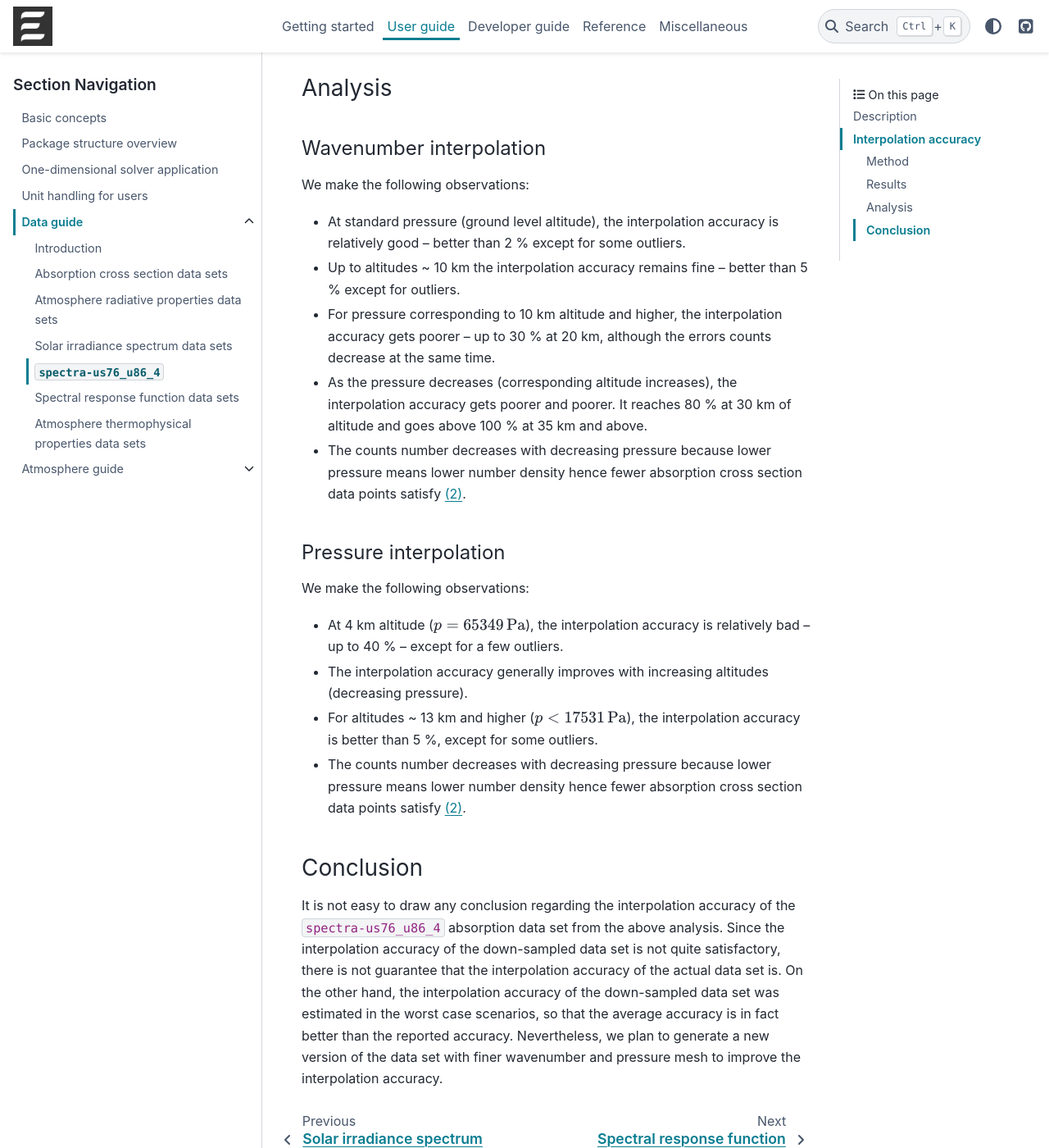
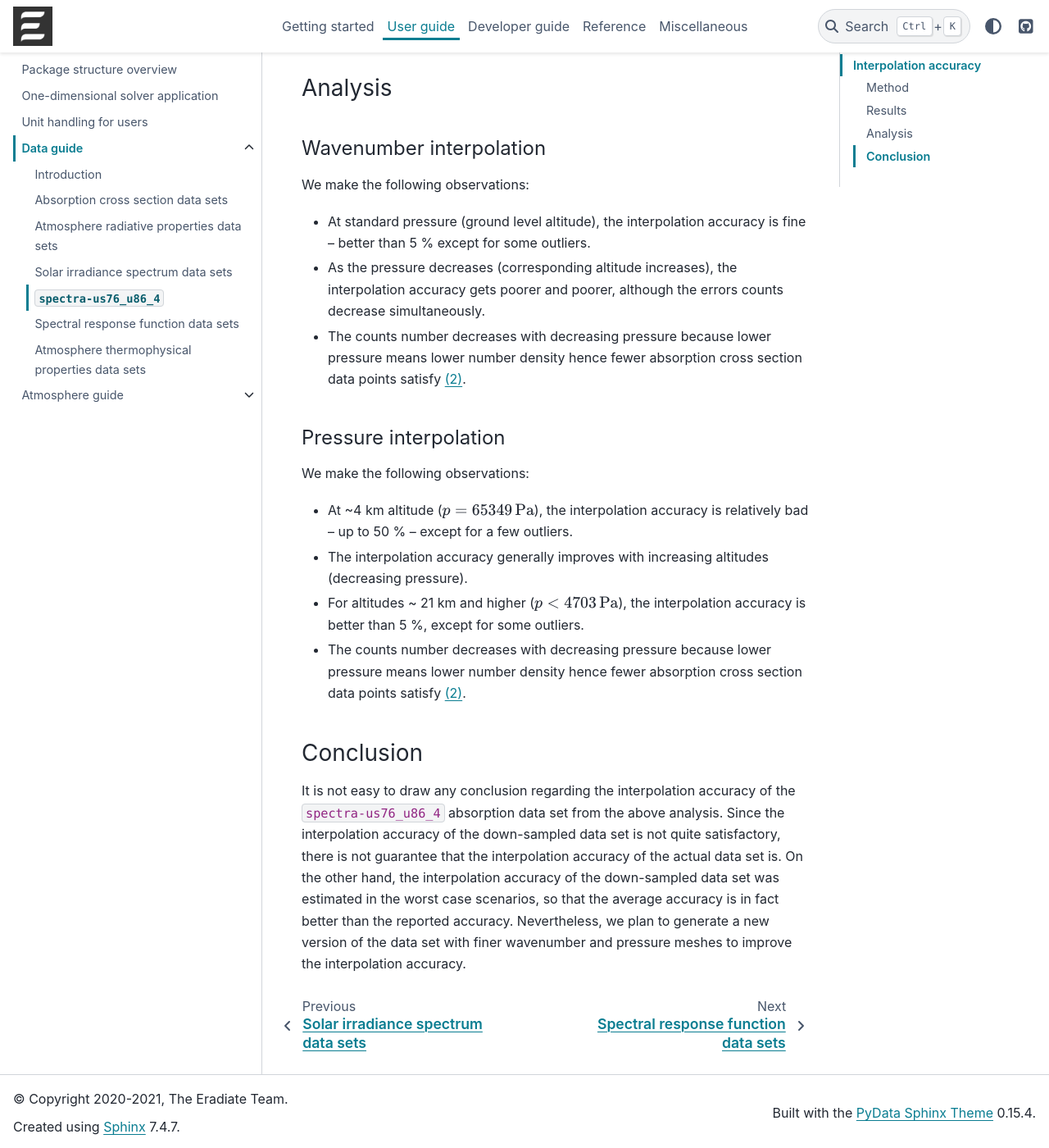
Before and after one commit to eradiate/eradiate, a Sphinx documentation site: the page built from docs/rst/user_guide/data/spectra-us76_u86_4.rst, in a window 1280 px wide and 1400 px high, scrolled down 5913 px. Shown: the whole window at 82% size. Built offline with Sphinx 7.4.7 and the PyData theme 0.15.4, drawn with Linux system fonts in a browser that asks for light colours; pages that are not in the unit, such as notebooks, are missing from menus; cross-references to code outside the pages are shown as plain code; some of the changed text lies outside the part shown.

Commit message:
Updated us76_u86_4-spectra data guide

```diff
--- a/docs/rst/user_guide/data/spectra-us76_u86_4.rst
+++ b/docs/rst/user_guide/data/spectra-us76_u86_4.rst
@@ -236,15 +236,10 @@ Wavenumber interpolation
 We make the following observations:
 
 * At standard pressure (ground level altitude), the interpolation accuracy is
-  relatively good -- better than 2 % except for some outliers.
-* Up to altitudes ~ 10 km the interpolation accuracy remains fine -- better than
-  5 % except for outliers.
-* For pressure corresponding to 10 km altitude and higher, the interpolation
-  accuracy gets poorer -- up to 30 % at 20 km, although the errors counts
-  decrease at the same time.
+  fine -- better than 5 % except for some outliers.
 * As the pressure decreases (corresponding altitude increases), the interpolation
-  accuracy gets poorer and poorer.
-  It reaches 80 % at 30 km of altitude and goes above 100 % at 35 km and above.
+  accuracy gets poorer and poorer, although the errors counts decrease
+  simultaneously.
 * The counts number decreases with decreasing pressure because lower pressure
   means lower number density hence fewer absorption cross section data points
   satisfy :eq:`negligible_k`.
@@ -254,11 +249,11 @@ Pressure interpolation
 
 We make the following observations:
 
-* At 4 km altitude (:math:`p = 65349 \, \mathrm{Pa}`), the interpolation
-  accuracy is relatively bad -- up to 40 % -- except for a few outliers.
+* At ~4 km altitude (:math:`p = 65349 \, \mathrm{Pa}`), the interpolation
+  accuracy is relatively bad -- up to 50 % -- except for a few outliers.
 * The interpolation accuracy generally improves with increasing altitudes
   (decreasing pressure).
-* For altitudes ~ 13 km and higher (:math:`p < 17531 \, \mathrm{Pa}`), the
+* For altitudes ~ 21 km and higher (:math:`p < 4703 \, \mathrm{Pa}`), the
   interpolation accuracy is better than 5 %, except for some outliers.
 * The counts number decreases with decreasing pressure because lower pressure
   means lower number density hence fewer absorption cross section data points
@@ -276,4 +271,4 @@ On the other hand, the interpolation accuracy of the down-sampled data set was
 estimated in the worst case scenarios, so that the average accuracy is in fact
 better than the reported accuracy.
 Nevertheless, we plan to generate a new version of the data set with finer
-wavenumber and pressure mesh to improve the interpolation accuracy.
+wavenumber and pressure meshes to improve the interpolation accuracy.
```
Also changed, not shown: other parts of docs/rst/user_guide/data/spectra-us76_u86_4.rst (+2 -2 lines), docs/rst/user_guide/data/fig/p_interp_rerr_histo_65349.png, docs/rst/user_guide/data/fig/w_interp_rerr_histo_101325.png.
